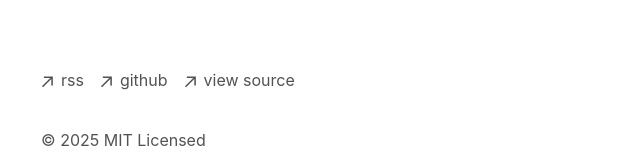
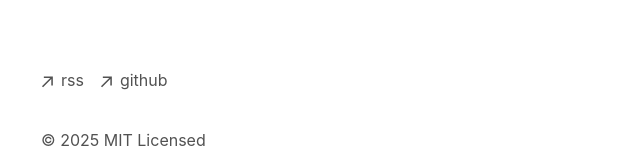
Before and after one commit to AttackingSoul/PersonalBlog, a Next.js app: page / in a window 1280 px wide. Shown: the part 324-482 px from the top of the page, without its empty margins (311-951 px from the left). Built offline with nearby package versions, Linux system fonts and the light colour scheme.

Commit message:
delete view source from footer.

```diff
--- a/app/components/footer.tsx
+++ b/app/components/footer.tsx
@@ -41,17 +41,6 @@
             <p className="ml-2 h-7">github</p>
           </a>
         </li>
-        <li>
-          <a
-            className="flex items-center transition-all hover:text-neutral-800 dark:hover:text-neutral-100"
-            rel="noopener noreferrer"
-            target="_blank"
-            href="https://vercel.com/templates/next.js/portfolio-starter-kit"
-          >
-            <ArrowIcon />
-            <p className="ml-2 h-7">view source</p>
-          </a>
-        </li>
       </ul>
       <p className="mt-8 text-neutral-600 dark:text-neutral-300">
         © {new Date().getFullYear()} MIT Licensed
```
